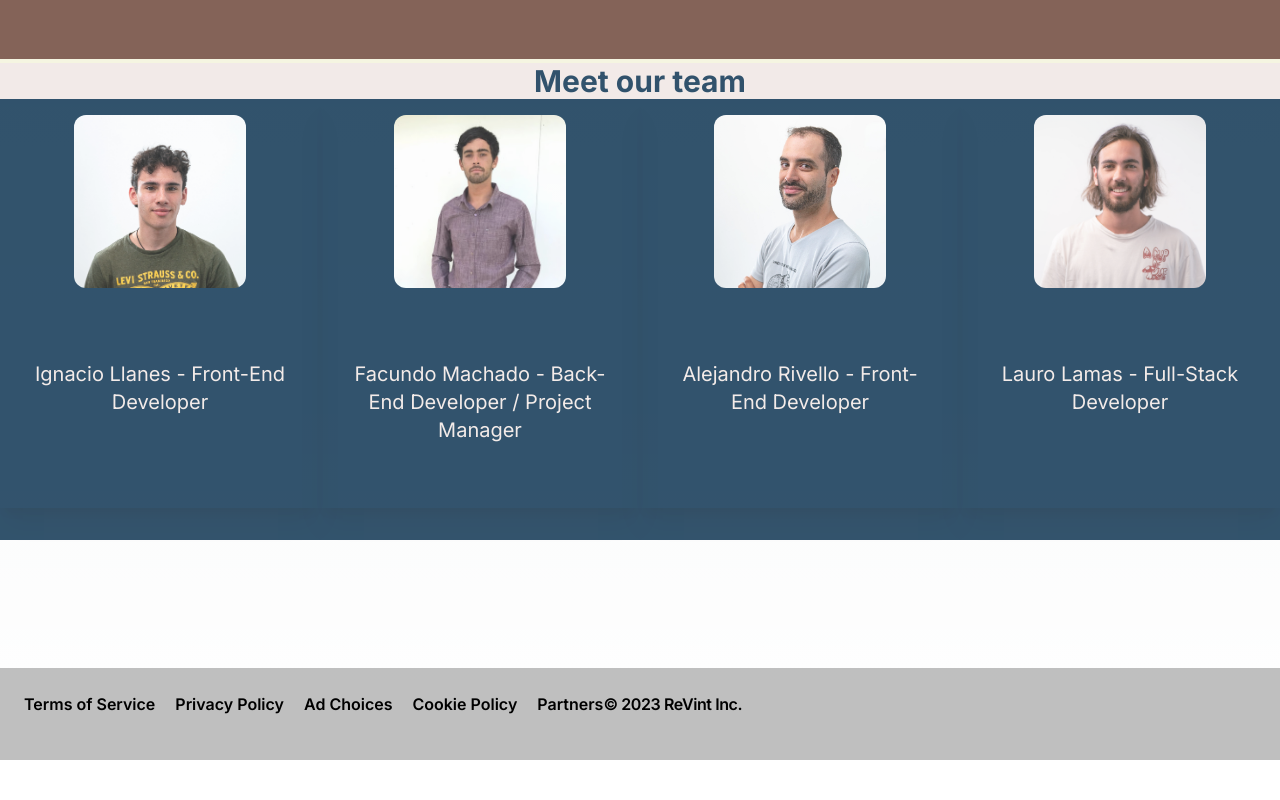
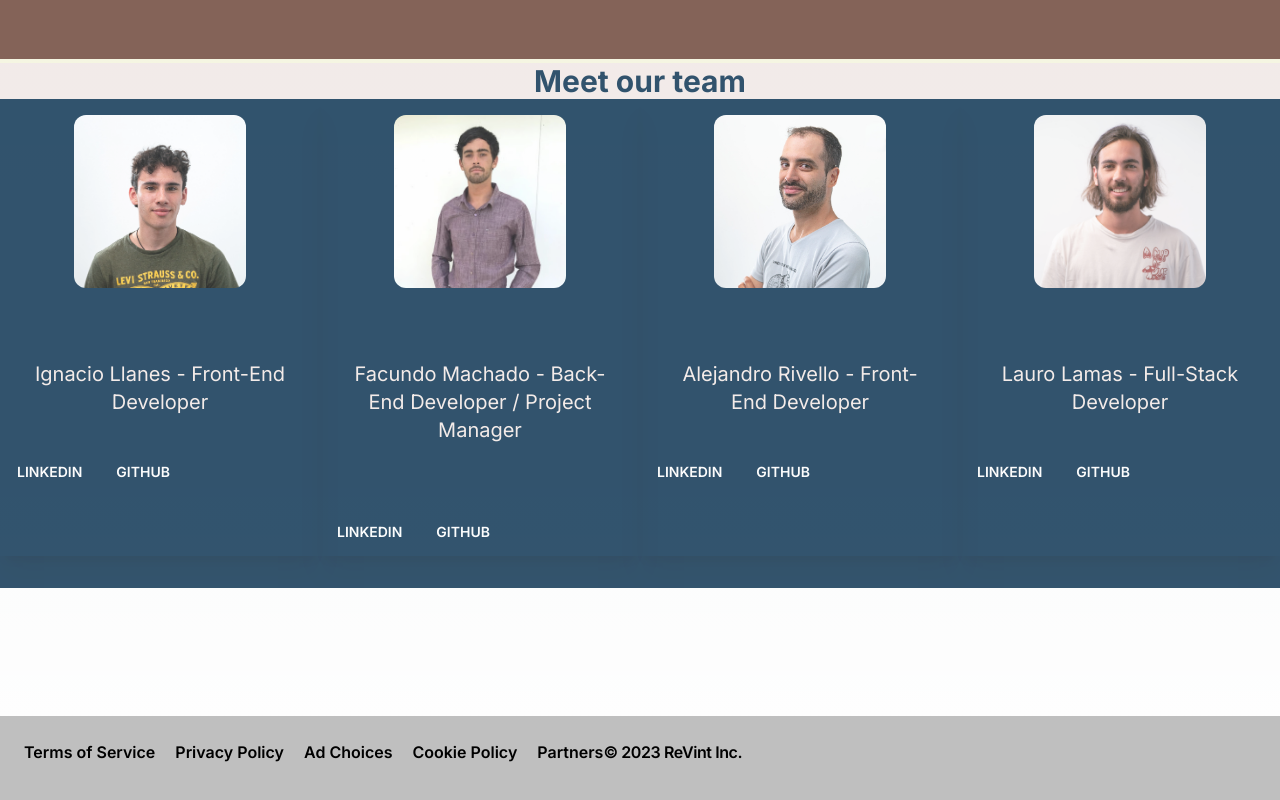
Before and after one commit to laurolamas/revint-landing-page, a Next.js app: page / in a window 1280 px wide. Shown: the part 2389-3189 px from the top of the page. Before the commit the page ends 3149 px from the top, so only its background shows below. Built offline with nearby package versions, Linux system fonts and the light colour scheme.

Commit message:
add links

```diff
--- a/app/page.js
+++ b/app/page.js
@@ -250,6 +250,16 @@ export default function Home() {
                   Ignacio Llanes - Front-End Developer
                 </h3>
               </div>
+              <Link className="" href="https://www.linkedin.com/in/ignacio-llanes-0b6223280?utm_source=share&utm_campaign=share_via&utm_content=profile&utm_medium=ios_app">
+                <button className="text-sm btn btn-ghost text-white animate-pulse hover:bg-sky-900">
+                  Linkedin
+                </button>
+              </Link>
+              <Link className="" href="https://github.com/Nacho228">
+                <button className="text-sm btn btn-ghost text-white animate-pulse hover:bg-sky-900">
+                  GitHub
+                </button>
+              </Link>
             </div>
             <div className="w-full sm:w-1/2 md:w-96 lg:w-1/4 mb-8 shadow-xl">
               <figure className="px-4 pt-4 flex justify-center">
@@ -264,6 +274,16 @@ export default function Home() {
                   Facundo Machado - Back-End Developer / Project Manager
                 </h3>
               </div>
+              <Link className="" href="https://www.linkedin.com/in/facundo-machado-martinez-b91564204?utm_source=share&utm_campaign=share_via&utm_content=profile&utm_medium=ios_app">
+                <button className="text-sm btn btn-ghost text-white animate-pulse hover:bg-sky-900">
+                  Linkedin
+                </button>
+              </Link>
+              <Link className="" href="https://github.com/kundi21">
+                <button className="text-sm btn btn-ghost text-white animate-pulse hover:bg-sky-900">
+                  GitHub
+                </button>
+              </Link>
             </div>
             <div className="w-full sm:w-1/2 md:w-96 lg:w-1/4 mb-8 shadow-xl">
               <figure className="px-4 pt-4 flex justify-center">
@@ -278,6 +298,16 @@ export default function Home() {
                   Alejandro Rivello - Front-End Developer
                 </h3>
               </div>
+              <Link className="" href="https://www.linkedin.com/in/alejandro-rivello/">
+                <button className="text-sm btn btn-ghost text-white animate-pulse hover:bg-sky-900">
+                  Linkedin
+                </button>
+              </Link>
+              <Link className="" href="https://github.com/alejandr088">
+                <button className="text-sm btn btn-ghost text-white animate-pulse hover:bg-sky-900">
+                  GitHub
+                </button>
+              </Link>
             </div>
             <div className="w-full sm:w-1/2 md:w-96 lg:w-1/4 mb-8 shadow-xl">
               <figure className="px-4 pt-4 flex justify-center">
@@ -292,6 +322,16 @@ export default function Home() {
                   Lauro Lamas - Full-Stack Developer
                 </h3>
               </div>
+              <Link className="" href="https://uy.linkedin.com/in/lauro-lamas-zabaleta-512816141">
+                <button className="text-sm btn btn-ghost text-white animate-pulse hover:bg-sky-900">
+                  Linkedin
+                </button>
+              </Link>
+              <Link className="" href="https://github.com/laurolamas">
+                <button className="text-sm btn btn-ghost text-white animate-pulse hover:bg-sky-900">
+                  GitHub
+                </button>
+              </Link>
             </div>
           </div>
         </div>
```
